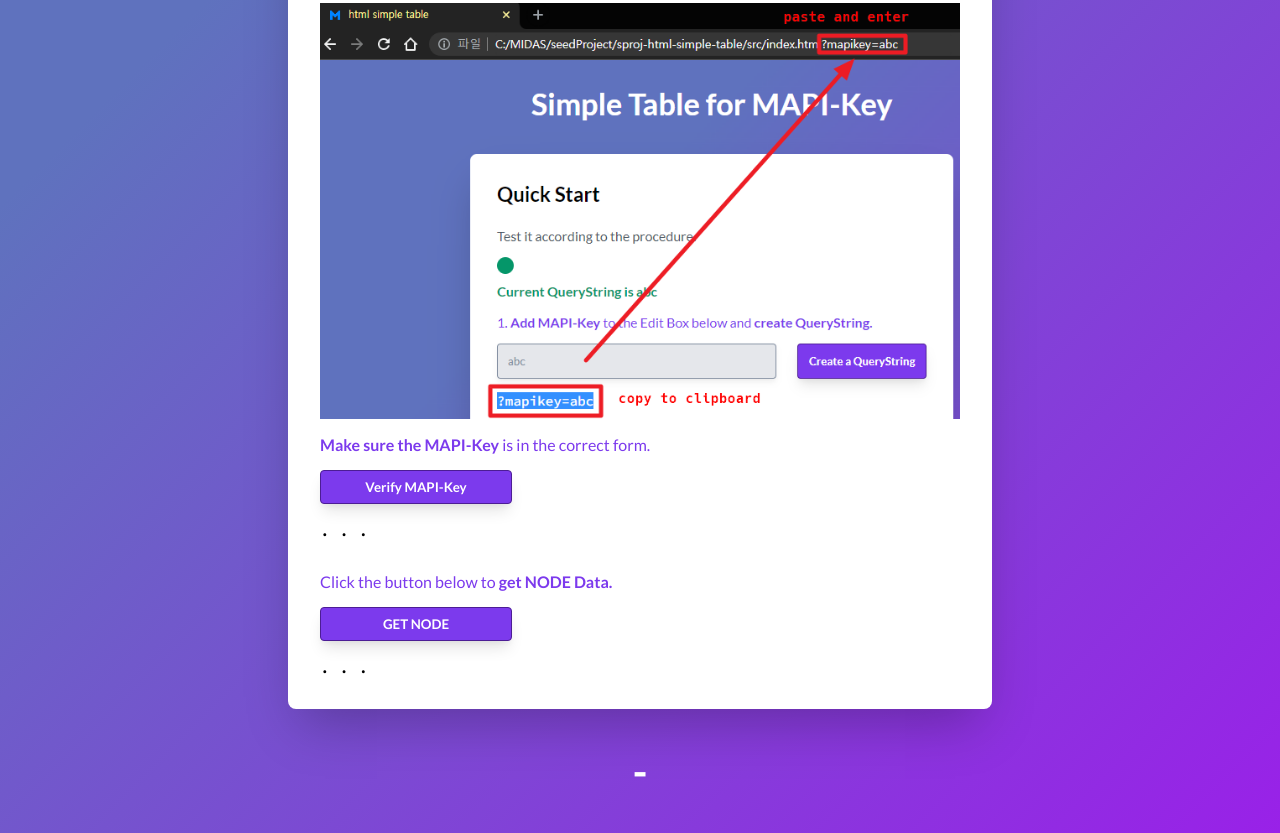
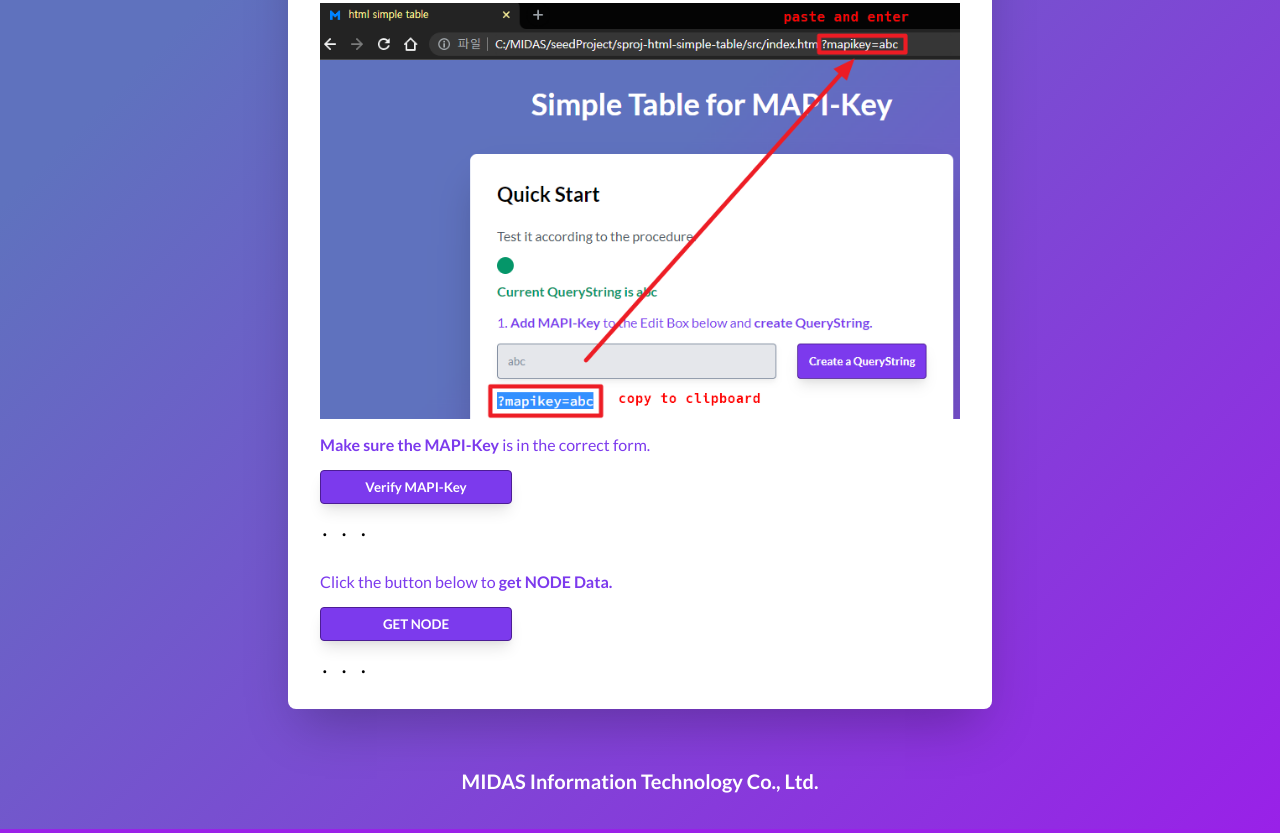
Before and after one commit to kh1012/sproj-html-simple-table, a plain HTML site: page src/index.html in a window 1280 px wide. Shown: the part 464-1297 px from the top of the page. Drawn offline with Linux system fonts and the light colour scheme.

Commit message:
change url copyright

```diff
--- a/src/index.css
+++ b/src/index.css
@@ -136,10 +136,11 @@ main {
 
 footer {
   color: #ffffff;
-  font-size: 2.25rem;
-  line-height: 2.5rem;
+  font-size: 1.25rem;
+  line-height: 2rem;
   font-weight: 700;
   text-align: center;
+  padding: 1rem 0rem 2rem 0rem;
 }
 
 #current-querystring-dot {
--- a/src/index.html
+++ b/src/index.html
@@ -158,8 +158,10 @@
       </section>
     </main>
 
-    <footer>
-      <h3 class="footer-h3">-</h3>
+    <footer id="footer-copyright">
+      MIDAS Information Technology Co., Ltd.
     </footer>
   </div>
+  <script src="https://cdn.jsdelivr.net/gh/kh1012/sproj-std@main/footer/copyright-html.js"></script>
+  </div>
 </html>
```
